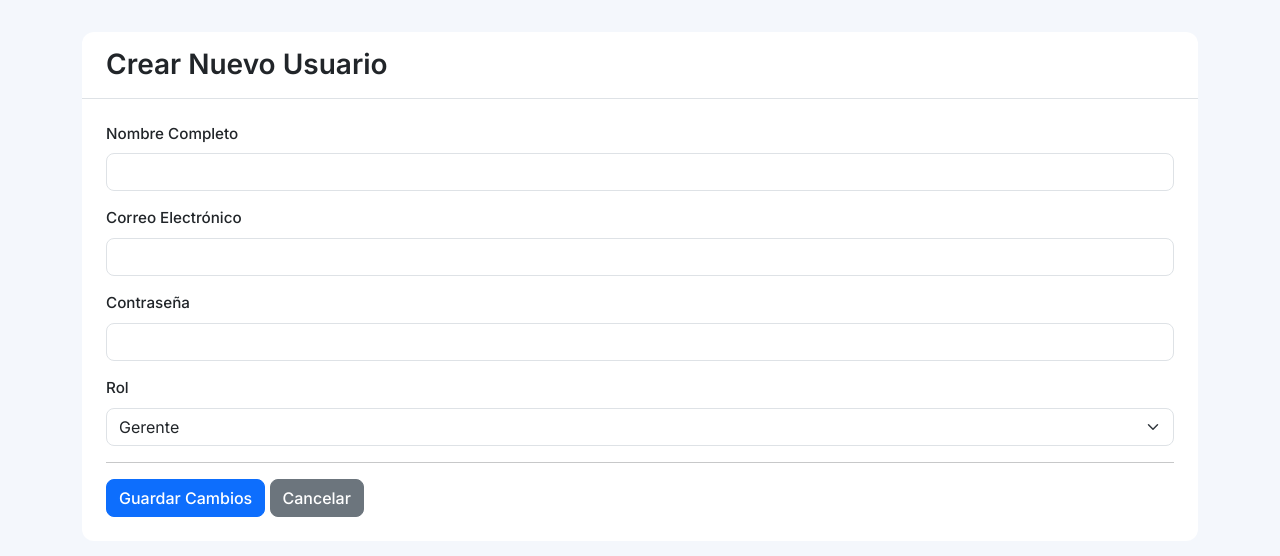
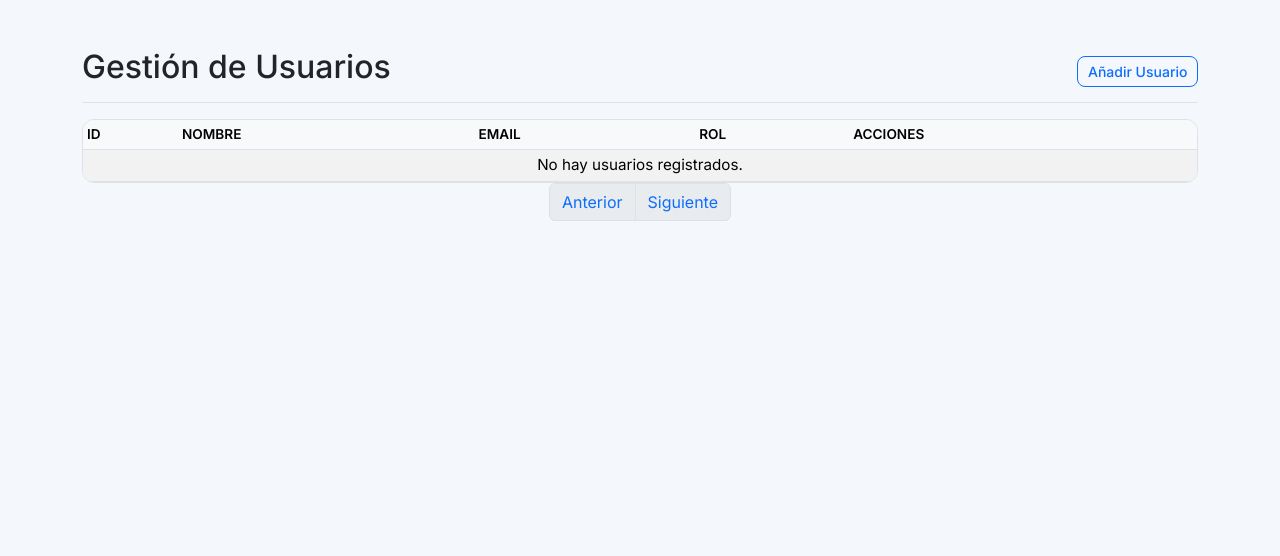
Before and after one commit to raul251424/INVENTARIO, a Flask app: page /panel/usuarios in a window 1280 px wide. Shown: the part 65-621 px from the top of the page. Run offline with Flask 3, Linux system fonts and the light colour scheme; a user stored in the database is signed in; tables that the repository leaves empty hold one stand-in row (values such as "Sample post"); some libraries are stand-ins or nearby versions.

Commit message:
Actualización de archivos modificados

```diff
--- a/app.py
+++ b/app.py
@@ -1,4 +1,4 @@
-# app.py (CÓDIGO FINAL, COMPLETO Y VERIFICADO)
+# app.py (CÓDIGO FINAL, COMPLETO Y CORREGIDO)
 
 from flask import Flask, render_template, request, redirect, url_for, flash, abort, jsonify
 from flask_sqlalchemy import SQLAlchemy
@@ -155,24 +155,17 @@
     page = request.args.get('page', 1, type=int)
     per_page = request.args.get('per_page', 10, type=int)
     if per_page not in [10, 25, 50]: per_page = 10
-
     search_term = request.args.get('search', '', type=str)
     estado_fisico_filter = request.args.get('estado_fisico', 'todos', type=str)
-
     query = Producto.query.order_by(Producto.nombre)
-
     if search_term:
         query = query.filter(Producto.nombre.ilike(f'%{search_term}%'))
     if estado_fisico_filter and estado_fisico_filter != 'todos':
         query = query.filter(Producto.estado_fisico == estado_fisico_filter)
-
     pagination = query.paginate(page=page, per_page=per_page, error_out=False)
-
     return render_template('inventario_completo.html',
-                           productos=pagination.items,
-                           pagination=pagination,
-                           search_term=search_term,
-                           per_page=per_page,
+                           productos=pagination.items, pagination=pagination,
+                           search_term=search_term, per_page=per_page,
                            estado_fisico_filter=estado_fisico_filter)
 
 @app.route('/panel/ordenes')
@@ -201,16 +194,13 @@
             solicitado_por = request.form.get('solicitado_por')
             producto_id = int(request.form.get('producto_id'))
             cantidad = float(request.form.get('cantidad'))
-
             if not all([solicitado_por, producto_id, cantidad]):
                 flash('Todos los campos son obligatorios.', 'danger')
                 return render_template('crear_orden.html', productos=productos)
-
             producto = db.session.get(Producto, producto_id)
             if not producto or producto.cantidad is None or producto.cantidad < cantidad:
                 flash('Stock insuficiente para el producto seleccionado.', 'danger')
                 return render_template('crear_orden.html', productos=productos)
-
             nueva_orden = Orden(solicitado_por=solicitado_por, creado_por_id=current_user.id)
             detalle = DetalleOrden(orden=nueva_orden, producto_id=producto_id, cantidad_pedida=cantidad)
             producto.cantidad -= cantidad
@@ -268,37 +258,6 @@
     page = request.args.get('page', 1, type=int)
     pagination = OrdenHistorial.query.order_by(OrdenHistorial.fecha_eliminacion.desc()).paginate(page=page, per_page=25, error_out=False)
     return render_template('admin_historial.html', historial=pagination.items, pagination=pagination)
-
-# ***** RUTAS PARA BORRAR HISTORIAL RESTAURADAS *****
-@app.route('/panel/historial/borrar-seleccionados', methods=['POST'])
-@login_required
-def admin_borrar_historial_seleccion():
-    if not current_user.es_admin: abort(403)
-    ids_a_borrar = request.form.getlist('historial_ids')
-    if not ids_a_borrar:
-        flash('No has seleccionado ningún registro para eliminar.', 'warning')
-        return redirect(url_for('admin_historial'))
-    try:
-        OrdenHistorial.query.filter(OrdenHistorial.id.in_(ids_a_borrar)).delete(synchronize_session=False)
-        db.session.commit()
-        flash(f'Se han eliminado {len(ids_a_borrar)} registros del historial.', 'success')
-    except Exception as e:
-        db.session.rollback()
-        flash(f'Ocurrió un error al eliminar los registros: {e}', 'danger')
-    return redirect(url_for('admin_historial'))
-
-@app.route('/panel/historial/borrar-todo', methods=['POST'])
-@login_required
-def admin_borrar_historial_todo():
-    if not current_user.es_admin: abort(403)
-    try:
-        num_filas = db.session.query(OrdenHistorial).delete()
-        db.session.commit()
-        flash(f'Se ha borrado todo el historial ({num_filas} registros).', 'success')
-    except Exception as e:
-        db.session.rollback()
-        flash(f'Ocurrió un error al borrar el historial: {e}', 'danger')
-    return redirect(url_for('admin_historial'))
 
 @app.route('/panel/orden/borrar-historial/<int:orden_id>', methods=['POST'])
 @login_required
@@ -392,38 +351,46 @@
     pagination = User.query.filter(User.id != current_user.id).order_by(User.nombre).paginate(page=page, per_page=10, error_out=False)
     return render_template('admin_usuarios.html', users=pagination.items, pagination=pagination)
 
+# ***** RUTA GESTIONAR_USUARIO CORREGIDA Y COMPLETA *****
 @app.route('/panel/usuario/gestion', methods=['GET', 'POST'])
 @app.route('/panel/usuario/gestion/<int:id>', methods=['GET', 'POST'])
 @login_required
 def gestionar_usuario(id=None):
-    if not current_user.es_admin: abort(403)
+    if not current_user.es_admin:
+        abort(403)
+
     user = db.session.get(User, id) if id else None
+
     if request.method == 'POST':
         email = request.form.get('email')
+        nombre = request.form.get('nombre')
+        rol = request.form.get('rol')
+        password = request.form.get('password')
+
         existing_user = User.query.filter(User.email == email).first()
         if existing_user and (user is None or existing_user.id != user.id):
-            flash('El correo ya está en uso.', 'danger')
+            flash('El correo electrónico ya está en uso por otro usuario.', 'danger')
             return render_template('gestion_usuario.html', user=user)
 
         if user is None:
-            password = request.form['password']
             if not password:
-                flash('La contraseña es obligatoria para nuevos usuarios.', 'danger')
+                flash('La contraseña es obligatoria para los nuevos usuarios.', 'danger')
                 return render_template('gestion_usuario.html', user=user)
-            new_user = User(nombre=request.form['nombre'], email=email, es_admin=(request.form.get('rol') == 'admin'))
+            new_user = User(nombre=nombre, email=email, es_admin=(rol == 'admin'))
             new_user.set_password(password)
             db.session.add(new_user)
             flash('Usuario creado con éxito.', 'success')
         else:
-            user.nombre = request.form['nombre']
+            user.nombre = nombre
             user.email = email
-            user.es_admin = (request.form.get('rol') == 'admin')
-            password = request.form['password']
+            user.es_admin = (rol == 'admin')
             if password:
                 user.set_password(password)
             flash('Usuario actualizado con éxito.', 'success')
+
         db.session.commit()
         return redirect(url_for('admin_usuarios'))
+
     return render_template('gestion_usuario.html', user=user)
 
 @app.route('/panel/usuario/borrar/<int:id>', methods=['POST'])
@@ -437,7 +404,7 @@
         else:
             db.session.delete(user_a_borrar)
             db.session.commit()
-            flash(f'El usuario "{user_a_borrar.nombre}" ha sido eliminado.', 'success')
+            flash(f'Usuario "{user_a_borrar.nombre}" eliminado.', 'success')
     return redirect(url_for('admin_usuarios'))
 
 # --- COMANDOS CLI ---
--- a/templates/admin_usuarios.html
+++ b/templates/admin_usuarios.html
@@ -1,42 +1,51 @@
 {% extends "base.html" %}
+{% from "_macros.html" import render_pagination %}
 
-{% block title %}{% if user %}Editar{% else %}Crear{% endif %} Usuario{% endblock %}
+{% block title %}Gestión de Usuarios{% endblock %}
 
 {% block content %}
-<div class="card">
-    <div class="card-header">
-         <h3 class="card-title mb-0">{% if user %}Editar Usuario{% else %}Crear Nuevo Usuario{% endif %}</h3>
-    </div>
-    <div class="card-body">
-        <form method="POST">
-            <input type="hidden" name="csrf_token" value="{{ csrf_token() }}"/>
-
-            <div class="mb-3">
-                <label for="nombre" class="form-label">Nombre Completo</label>
-                <input type="text" class="form-control" id="nombre" name="nombre" value="{{ user.nombre if user else '' }}" required>
-            </div>
-            <div class="mb-3">
-                <label for="email" class="form-label">Correo Electrónico</label>
-                <input type="email" class="form-control" id="email" name="email" value="{{ user.email if user else '' }}" required>
-            </div>
-            <div class="mb-3">
-                <label for="password" class="form-label">Contraseña</label>
-                <input type="password" class="form-control" id="password" name="password" {% if not user %}required{% endif %}>
-                {% if user %}
-                <div class="form-text">Deja este campo en blanco si no quieres cambiar la contraseña.</div>
-                {% endif %}
-            </div>
-            <div class="mb-3">
-                <label for="rol" class="form-label">Rol</label>
-                <select class="form-select" id="rol" name="rol">
-                    <option value="gerente" {% if user and not user.es_admin %}selected{% endif %}>Gerente</option>
-                    <option value="admin" {% if user and user.es_admin %}selected{% endif %}>Administrador</option>
-                </select>
-            </div>
-            <hr>
-            <button type="submit" class="btn btn-primary">Guardar Cambios</button>
-            <a href="{{ url_for('admin_usuarios') }}" class="btn btn-secondary">Cancelar</a>
-        </form>
+<div class="d-flex justify-content-between flex-wrap flex-md-nowrap align-items-center pt-3 pb-2 mb-3 border-bottom">
+    <h1 class="h2">Gestión de Usuarios</h1>
+    <div class="btn-toolbar mb-2 mb-md-0">
+        <a href="{{ url_for('gestionar_usuario') }}" class="btn btn-sm btn-outline-primary">Añadir Usuario</a>
     </div>
 </div>
+
+<div class="table-responsive">
+    <table class="table table-striped table-sm">
+        <thead>
+            <tr>
+                <th>ID</th>
+                <th>Nombre</th>
+                <th>Email</th>
+                <th>Rol</th>
+                <th>Acciones</th>
+            </tr>
+        </thead>
+        <tbody>
+            {% for user in users %}
+            <tr>
+                <td>{{ user.id }}</td>
+                <td>{{ user.nombre }}</td>
+                <td>{{ user.email }}</td>
+                <td><span class="badge bg-{{ 'primary' if user.es_admin else 'secondary' }}">{{ 'Admin' if user.es_admin else 'Gerente' }}</span></td>
+                <td>
+                    <a href="{{ url_for('gestionar_usuario', id=user.id) }}" class="btn btn-sm btn-outline-secondary">Editar</a>
+                    <form action="{{ url_for('borrar_usuario', id=user.id) }}" method="POST" class="d-inline" onsubmit="return confirm('¿Estás seguro de que quieres eliminar a este usuario?');">
+                        <input type="hidden" name="csrf_token" value="{{ csrf_token() }}"/>
+                        <button type="submit" class="btn btn-sm btn-outline-danger">Borrar</button>
+                    </form>
+                </td>
+            </tr>
+            {% else %}
+            <tr>
+                <td colspan="5" class="text-center">No hay usuarios registrados.</td>
+            </tr>
+            {% endfor %}
+        </tbody>
+    </table>
+</div>
+
+{{ render_pagination(pagination, 'admin_usuarios') }}
+
 {% endblock %}
```
